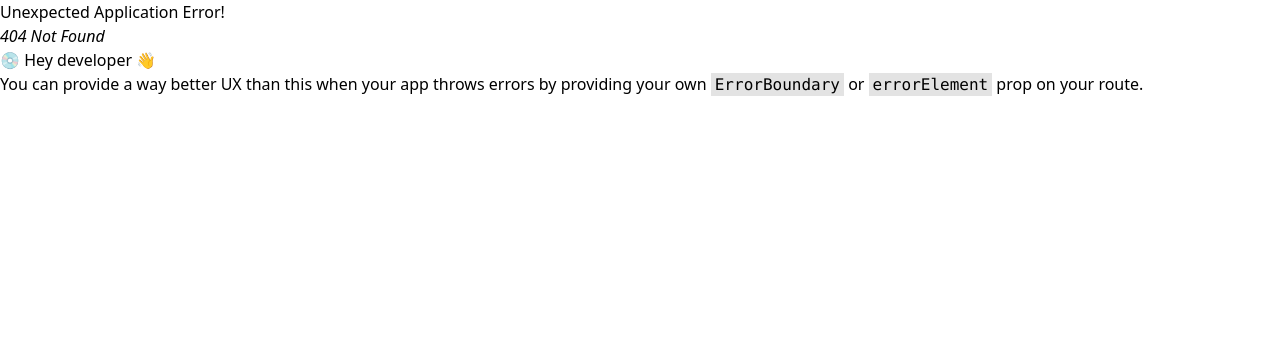
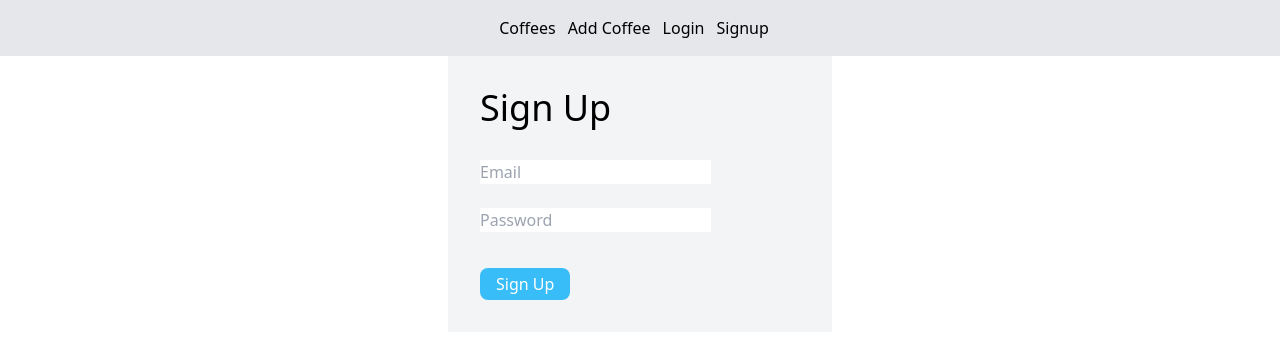
Before and after one commit to sohel5G/Axios-and-Tan-Stack-Query, a React (Vite) app: page /signup in a window 1280 px wide. Before the commit this address had no page. Shown: the top 338 px of the page. Built offline with nearby package versions, Linux system fonts and the light colour scheme.

Commit message:
testing .env file going to github or not

```diff
--- a/package.json
+++ b/package.json
@@ -10,11 +10,14 @@
     "preview": "vite preview"
   },
   "dependencies": {
+    "dotenv": "^16.3.1",
+    "firebase": "^10.5.0",
     "localforage": "^1.10.0",
     "match-sorter": "^6.3.1",
     "prop-types": "^15.8.1",
     "react": "^18.2.0",
     "react-dom": "^18.2.0",
+    "react-dotenv": "^0.1.3",
     "react-router-dom": "^6.16.0",
     "sort-by": "^1.2.0",
     "sweetalert": "^2.1.2",
--- /dev/null
+++ b/src/AuthProvider.jsx
@@ -0,0 +1,32 @@
+import { createUserWithEmailAndPassword, signInWithEmailAndPassword } from 'firebase/auth';
+import PropTypes from 'prop-types';
+import { createContext, useState } from 'react';
+import auth from './authConfig';
+
+export const authContext = createContext(null)
+
+const AuthProvider = ({ children }) => {
+    const [user, setUser] = useState(null)
+
+    const userSignUp = (email, password) => {
+        return createUserWithEmailAndPassword(auth, email, password);
+    }
+    const userSignIn = (email, password) => {
+        return signInWithEmailAndPassword(auth, email, password)
+    }
+
+    const userInfo = { userSignUp, userSignIn, user, setUser }
+    return (
+        <>
+            <authContext.Provider value={userInfo}>
+                {children}
+            </authContext.Provider>
+        </>
+    );
+};
+
+export default AuthProvider;
+
+AuthProvider.propTypes = {
+    children: PropTypes.node
+};
--- a/src/Header.jsx
+++ b/src/Header.jsx
@@ -1,7 +1,10 @@
+import { useContext } from "react";
 import { NavLink } from "react-router-dom";
+import { authContext } from "./AuthProvider";
 
 
 const Header = () => {
+    const { name } = useContext(authContext);
     return (
         <div className="bg-gray-200">
             <header className="py-4">
@@ -9,6 +12,9 @@ const Header = () => {
                     <ul className="flex gap-3 justify-center">
                         <li> <NavLink to={'/'}> Coffees </NavLink> </li>
                         <li> <NavLink to={'/addcoffee'}> Add Coffee </NavLink> </li>
+                        <li> <NavLink to={'/login'}> Login </NavLink> </li>
+                        <li> <NavLink to={'/signup'}> Signup </NavLink> </li>
+                        <li> <a href="#"> {name} </a> </li>
                     </ul>
                 </nav>
             </header>
--- /dev/null
+++ b/src/SignIn.jsx
@@ -0,0 +1,42 @@
+import { useContext } from "react";
+import { authContext } from "./AuthProvider";
+
+
+const SignIn = () => {
+
+    const { userSignIn } = useContext(authContext);
+
+    const handleSignIn = event => {
+        event.preventDefault();
+        const form = event.target;
+        const email = form.email.value;
+        const pass = form.pass.value;
+
+        userSignIn(email, pass)
+            .then((successData) => {
+                const user = successData.user;
+                console.log(user)
+            })
+            .catch((errorData) => {
+                const error = errorData.message;
+                console.log(error)
+            });
+
+        console.log(email, pass)
+    }
+
+    return (
+        <div className="container max-w-sm mx-auto p-8 bg-gray-100">
+            <h1 className="text-4xl"> Login </h1>
+            <form onSubmit={handleSignIn} className="max-w-sm mx-auto mt-8">
+                <input name="email" type="text" placeholder="Email" />
+                <br /><br />
+                <input name="pass" type="text" placeholder="Password" />
+                <br /><br />
+                <input type="submit" value="Login" className="bg-sky-400 py-1 px-4 mt-3 text-white rounded-lg cursor-pointer" />
+            </form>
+        </div>
+    );
+};
+
+export default SignIn;
--- /dev/null
+++ b/src/SignUp.jsx
@@ -0,0 +1,59 @@
+import { useContext } from "react";
+import { authContext } from "./AuthProvider";
+
+
+const SignUp = () => {
+
+    const { userSignUp } = useContext(authContext);
+
+    const handleSignUp = event => {
+        event.preventDefault();
+        const form = event.target;
+        const email = form.email.value;
+        const pass = form.pass.value;
+
+        userSignUp(email, pass)
+            .then((successData) => {
+
+                const createdAt = successData.user?.metadata?.creationTime;
+                const users = { email, createdAt };
+
+                fetch('http://localhost:5000/users/', {
+                    method: 'POST',
+                    headers: {
+                        'Content-Type': 'application/json'
+                    },
+                    body: JSON.stringify(users)
+                })
+                    .then(res => res.json())
+                    .then(data => {
+                        console.log(data)
+                    })
+
+                const user = successData.user;
+                console.log(user);
+                console.log(createdAt);
+            })
+            .catch((errorData) => {
+                const error = errorData.message;
+                console.log(error);
+            });
+
+        console.log(email, pass);
+    }
+
+    return (
+        <div className="container max-w-sm mx-auto p-8 bg-gray-100">
+            <h1 className="text-4xl"> Sign Up </h1>
+            <form onSubmit={handleSignUp} className="mt-8" >
+                <input name="email" type="text" placeholder="Email" />
+                <br /><br />
+                <input name="pass" type="text" placeholder="Password" />
+                <br /><br />
+                <input type="submit" value="Sign Up" className="bg-sky-400 py-1 px-4 mt-3 text-white rounded-lg cursor-pointer" />
+            </form>
+        </div>
+    );
+};
+
+export default SignUp;
--- /dev/null
+++ b/src/authConfig.js
@@ -0,0 +1,19 @@
+import { initializeApp } from "firebase/app";
+import { getAuth } from "firebase/auth";
+import 'dotenv/config'
+
+const firebaseConfig = {
+    apiKey: "AIzaSyDQXng7fafpELFF7ILu4ywZvd2Bso7zpCo",
+    authDomain: "coffee-store-4827b.firebaseapp.com",
+    projectId: "coffee-store-4827b",
+    storageBucket: "coffee-store-4827b.appspot.com",
+    messagingSenderId: "151006226076",
+    appId: "1:151006226076:web:91c39f9c8c8bcf1e8b2f59"
+
+};
+
+// Initialize Firebase
+const app = initializeApp(firebaseConfig);
+const auth = getAuth(app);
+
+export default auth;
```
Also changed, not shown: src/main.jsx (+14 -1 lines), 2 other files (tests, documents, lock files or other folders).
